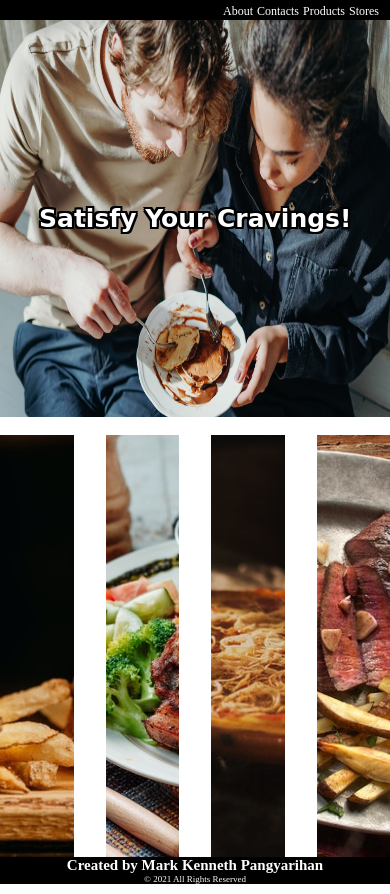
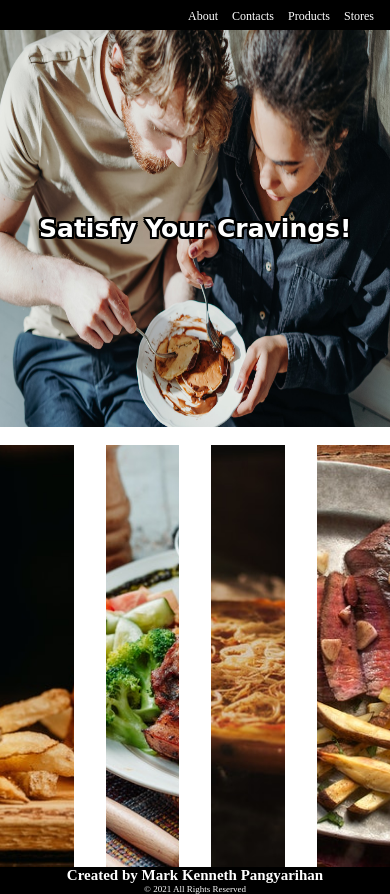
Before and after one commit to iamkennethpower/Food-Website, a plain HTML site: page index.html in a window 390 px wide. Drawn offline with nearby package versions, Linux system fonts and the light colour scheme; a web font is replaced by a local one.

Commit message:
yup finally lmao

```diff
--- a/style.css
+++ b/style.css
@@ -4,6 +4,7 @@
     box-sizing: border-box;
 }
 nav{
+    border: 1px solid black;
     background: black;
     border: 1px solid black;
 	transition: all 0.3s linear;
@@ -38,7 +39,7 @@ li > a:hover{
 }
 @media only screen and (max-width: 600px){
     li {
-        padding: 0;
+        padding: 5px;
 
     }
     li > a{
```
